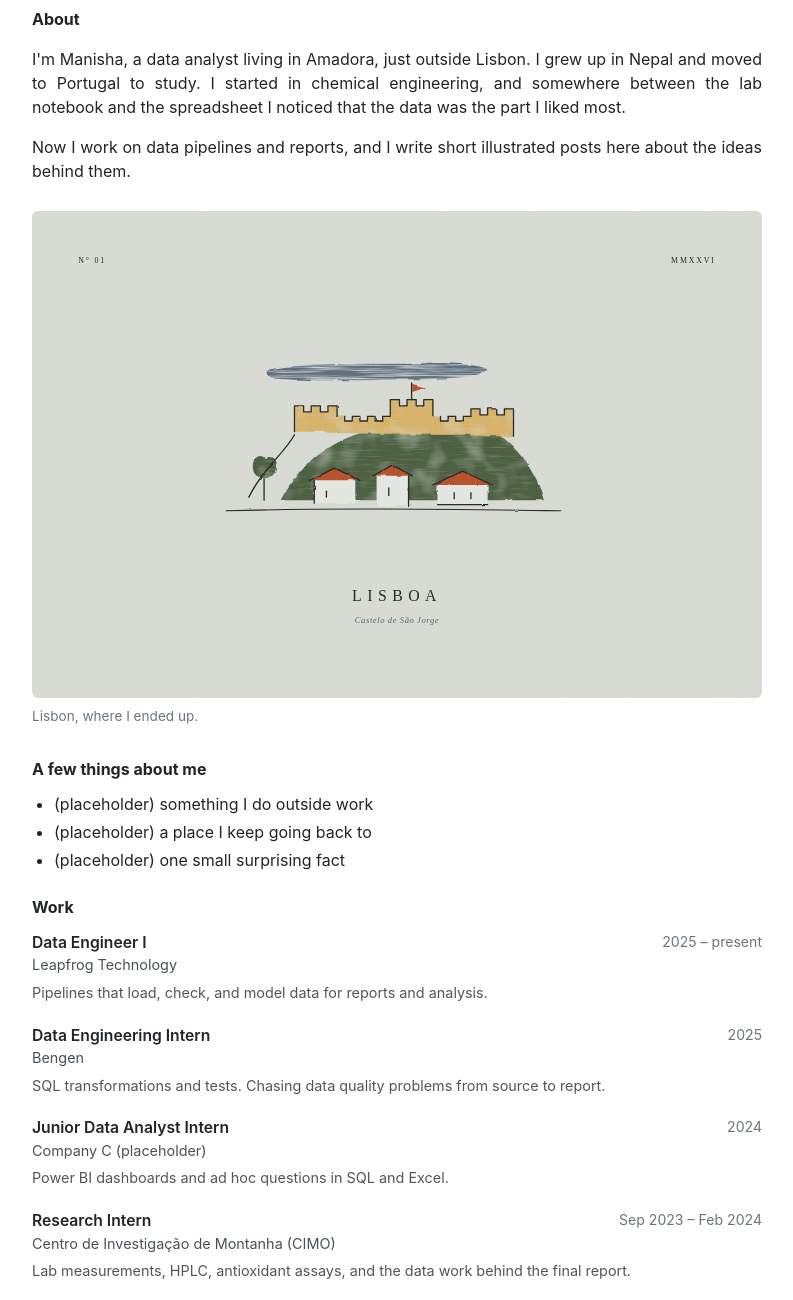
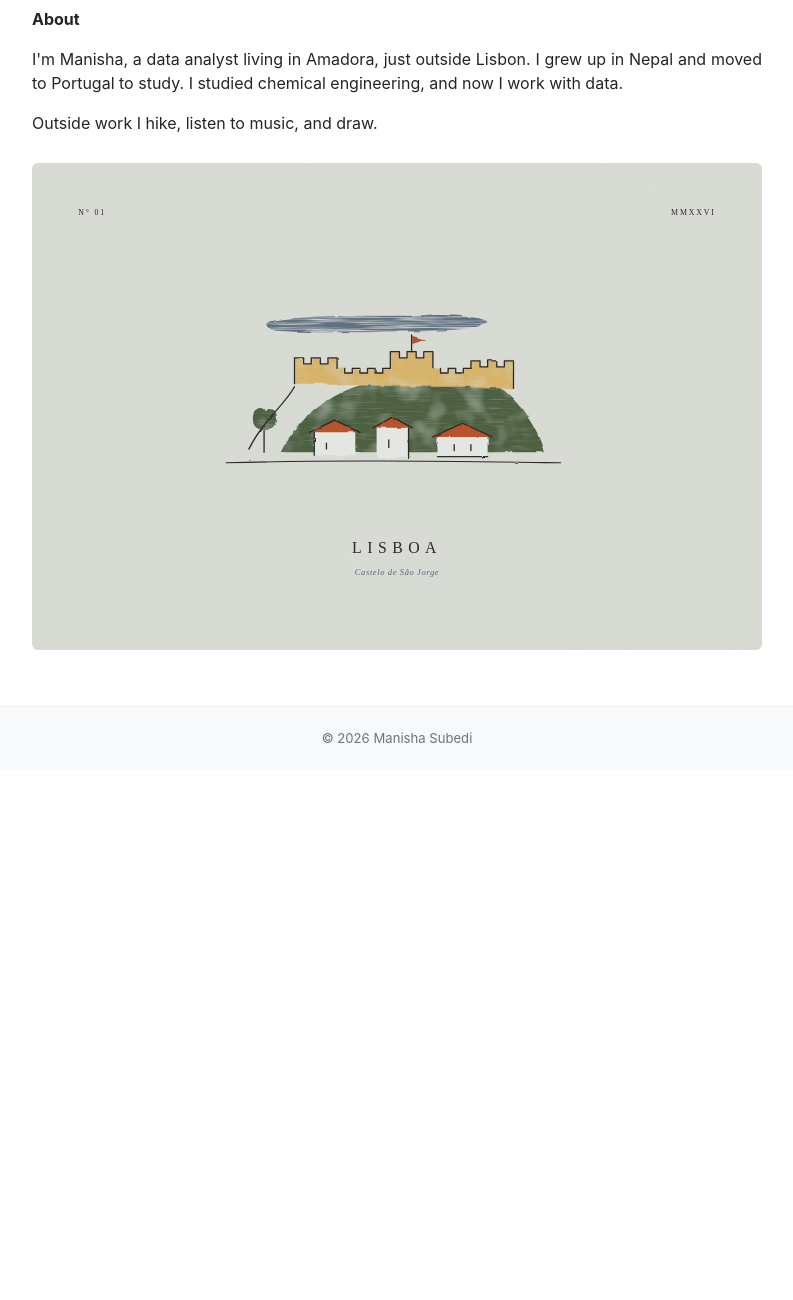
Before and after one commit to manisha-subedi/manisha-subedi.github.io, an Astro site: page /about in a window 1280 px wide. Shown: the part 100-1400 px from the top of the page, without its empty margins (243-1036 px from the left). After the commit the page ends 870 px from the top, so only its background shows below. Built offline with nearby package versions, Linux system fonts and the light colour scheme; Astro itself is replaced by a stand-in of ours.

Commit message:
About: four sentences and the illustration, nothing else
Co-Authored-By: Claude Fable 5.1 <noreply@anthropic.com>

```diff
--- a/src/data/site.ts
+++ b/src/data/site.ts
@@ -7,34 +7,6 @@ export const site = {
     "The portfolio of Manisha Subedi, a data analyst based near Lisbon, Portugal.",
 };
 
-// placeholder: Company C and every date are unconfirmed.
-export const experience = [
-  {
-    role: "Data Engineer I",
-    company: "Leapfrog Technology",
-    dates: "2025 – present",
-    text: "Pipelines that load, check, and model data for reports and analysis.",
-  },
-  {
-    role: "Data Engineering Intern",
-    company: "Bengen",
-    dates: "2025",
-    text: "SQL transformations and tests. Chasing data quality problems from source to report.",
-  },
-  {
-    role: "Junior Data Analyst Intern",
-    company: "Company C (placeholder)",
-    dates: "2024",
-    text: "Power BI dashboards and ad hoc questions in SQL and Excel.",
-  },
-  {
-    role: "Research Intern",
-    company: "Centro de Investigação de Montanha (CIMO)",
-    dates: "Sep 2023 – Feb 2024",
-    text: "Lab measurements, HPLC, antioxidant assays, and the data work behind the final report.",
-  },
-];
-
 export const projects = [
   {
     title: "Can an AI data agent recover from a broken metric pipeline?",
--- a/src/pages/about.astro
+++ b/src/pages/about.astro
@@ -1,6 +1,5 @@
 ---
 import Base from "../layouts/Base.astro";
-import { experience } from "../data/site";
 ---
 
 <Base title="About" description="About Manisha Subedi.">
@@ -8,14 +7,10 @@ import { experience } from "../data/site";
   <div class="about-copy">
     <p>
       I'm Manisha, a data analyst living in Amadora, just outside Lisbon. I
-      grew up in Nepal and moved to Portugal to study. I started in chemical
-      engineering, and somewhere between the lab notebook and the spreadsheet
-      I noticed that the data was the part I liked most.
+      grew up in Nepal and moved to Portugal to study. I studied chemical
+      engineering, and now I work with data.
     </p>
-    <p>
-      Now I work on data pipelines and reports, and I write short illustrated
-      posts here about the ideas behind them.
-    </p>
+    <p>Outside work I hike, listen to music, and draw.</p>
   </div>
 
   <figure class="about-figure">
@@ -26,33 +21,5 @@ import { experience } from "../data/site";
       height="800"
       loading="lazy"
     />
-    <figcaption>Lisbon, where I ended up.</figcaption>
   </figure>
-
-  <section class="content-section">
-    <h2>A few things about me</h2>
-    <ul>
-      <li>(placeholder) something I do outside work</li>
-      <li>(placeholder) a place I keep going back to</li>
-      <li>(placeholder) one small surprising fact</li>
-    </ul>
-  </section>
-
-  <section class="content-section">
-    <h2>Work</h2>
-    {
-      experience.map((e) => (
-        <article class="entry">
-          <div class="entry-heading">
-            <div>
-              <h3>{e.role}</h3>
-              <p class="entry-company">{e.company}</p>
-            </div>
-            <p class="entry-date">{e.dates}</p>
-          </div>
-          <p>{e.text}</p>
-        </article>
-      ))
-    }
-  </section>
 </Base>
```
Also changed, not shown: tests/site.test.mjs (+3 -9 lines).
